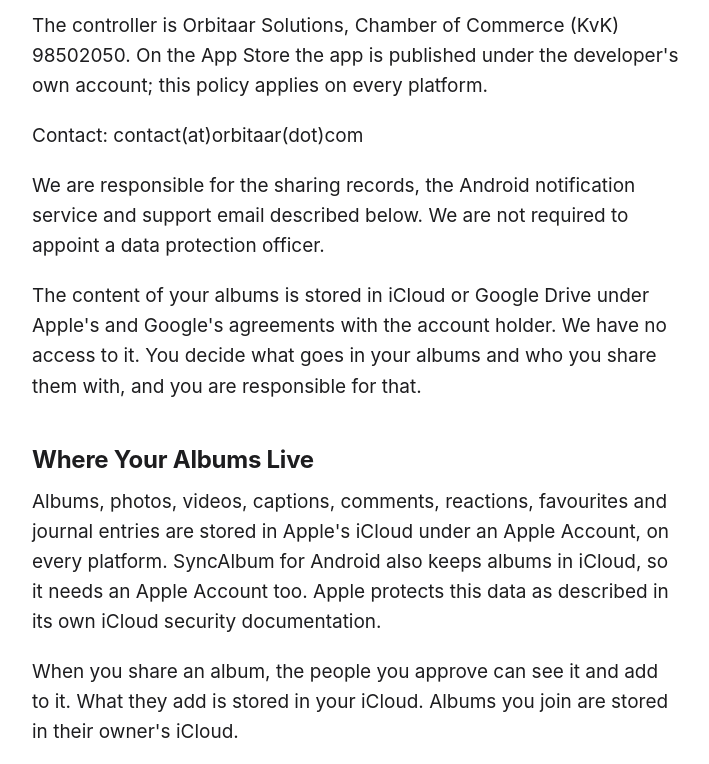
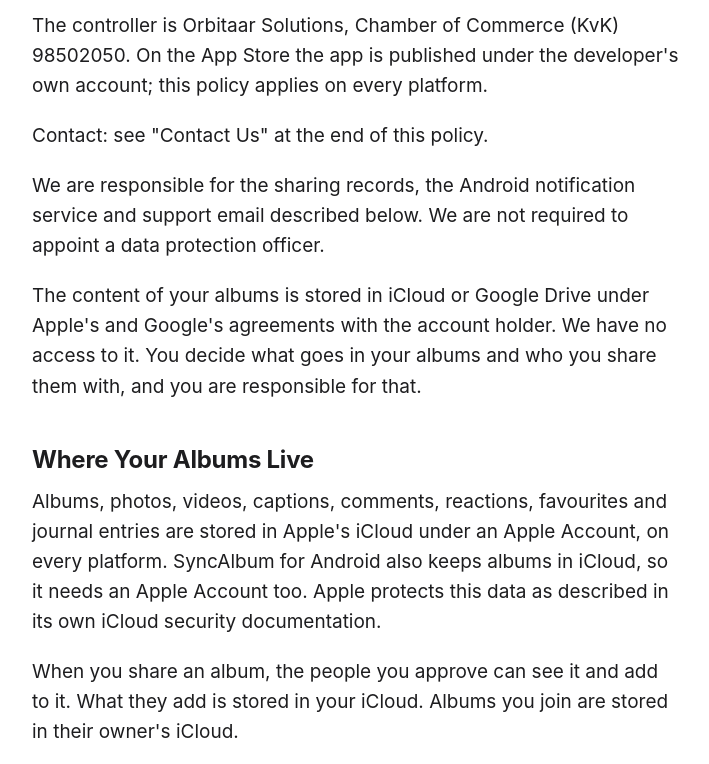
Before and after one commit to OsamaMazhar/VisionCrafter, a plain HTML site: page docs/syncalbum/privacy-policy.html in a window 1280 px wide. Shown: the part 1008-1772 px from the top of the page, without its empty margins (284-993 px from the left). Drawn offline with Linux system fonts and the light colour scheme.

Commit message:
SyncAlbum privacy policy: email shown only behind Show Email
Co-Authored-By: Claude Opus 5.5 <noreply@anthropic.com>

```diff
--- a/docs/syncalbum/privacy-policy.html
+++ b/docs/syncalbum/privacy-policy.html
@@ -105,7 +105,7 @@
 
   <p>The controller is Orbitaar Solutions, Chamber of Commerce (KvK) 98502050. On the App Store the app is published under the developer's own account; this policy applies on every platform.</p>
 
-  <p>Contact: contact(at)orbitaar(dot)com</p>
+  <p>Contact: see "Contact Us" at the end of this policy.</p>
 
   <p>We are responsible for the sharing records, the Android notification service and support email described below. We are not required to appoint a data protection officer.</p>
 
@@ -197,7 +197,7 @@
 
   <ul><li>tell you what personal data we hold about you and give you a copy;</li><li>correct data that is wrong (you can change your display name in the app);</li><li>delete your data;</li><li>restrict the processing of your data;</li><li>give you your data in a common, machine-readable format.</li></ul>
 
-  <p><strong>What we can delete for you.</strong> If you can't use the app, for example because you deleted it or use an older version, email contact(at)orbitaar(dot)com with the subject "Delete my data". We can delete your display name, your join requests and answers, and the notices about you. Settings › Privacy shows your SyncAlbum ID; include it so we can find your records. If you use the Email us button there, the app also saves a short code for about 30 days so we can check that the email comes from you. We delete the records we can identify as yours within the time the law sets.</p>
+  <p><strong>What we can delete for you.</strong> If you can't use the app, for example because you deleted it or use an older version, email us (see "Contact Us") with the subject "Delete my data". We can delete your display name, your join requests and answers, and the notices about you. Settings › Privacy shows your SyncAlbum ID; include it so we can find your records. If you use the Email us button there, the app also saves a short code for about 30 days so we can check that the email comes from you. We delete the records we can identify as yours within the time the law sets.</p>
 
   <p><strong>What only you can delete.</strong> Only you, or the album's owner, can delete:</p>
 
```
